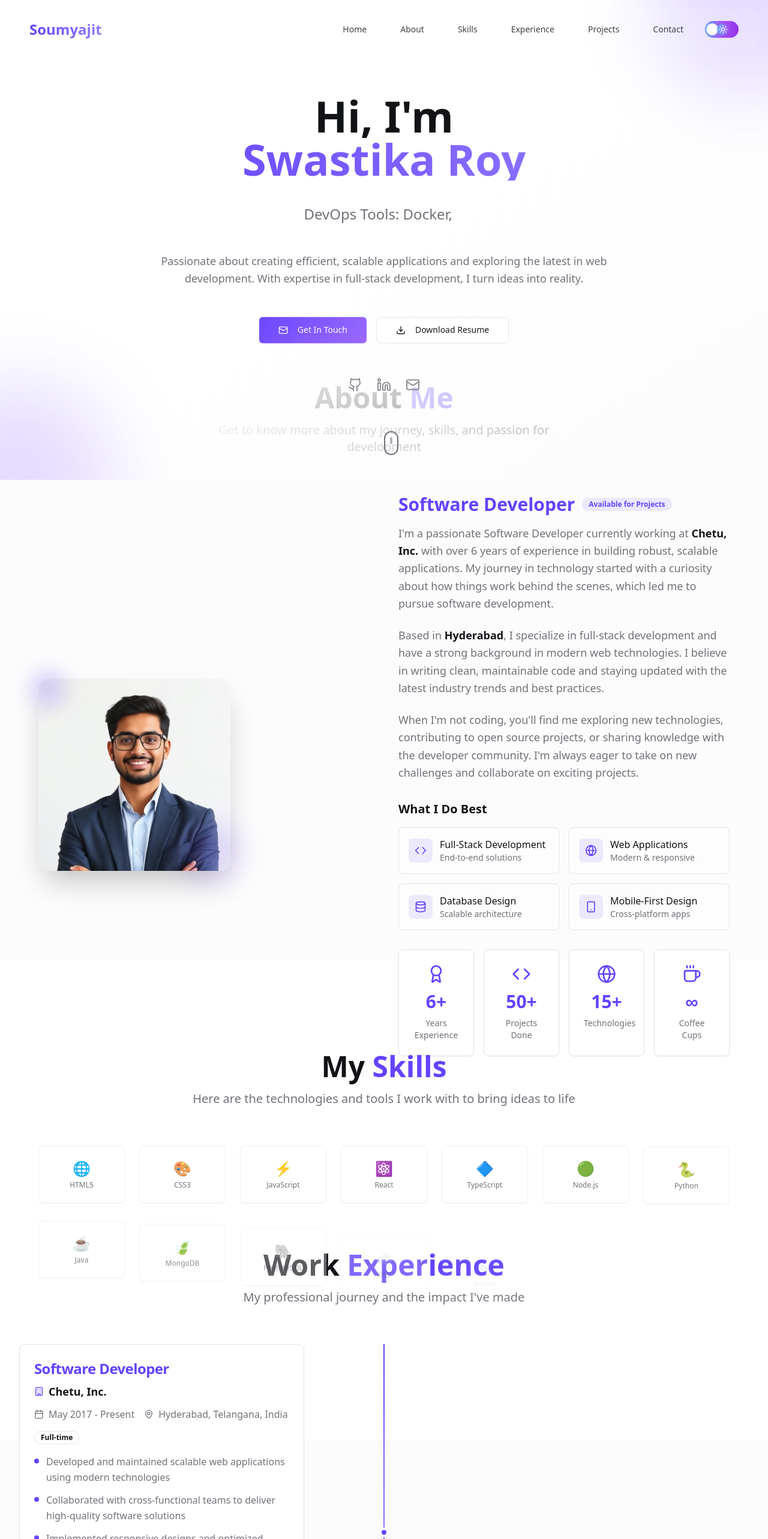
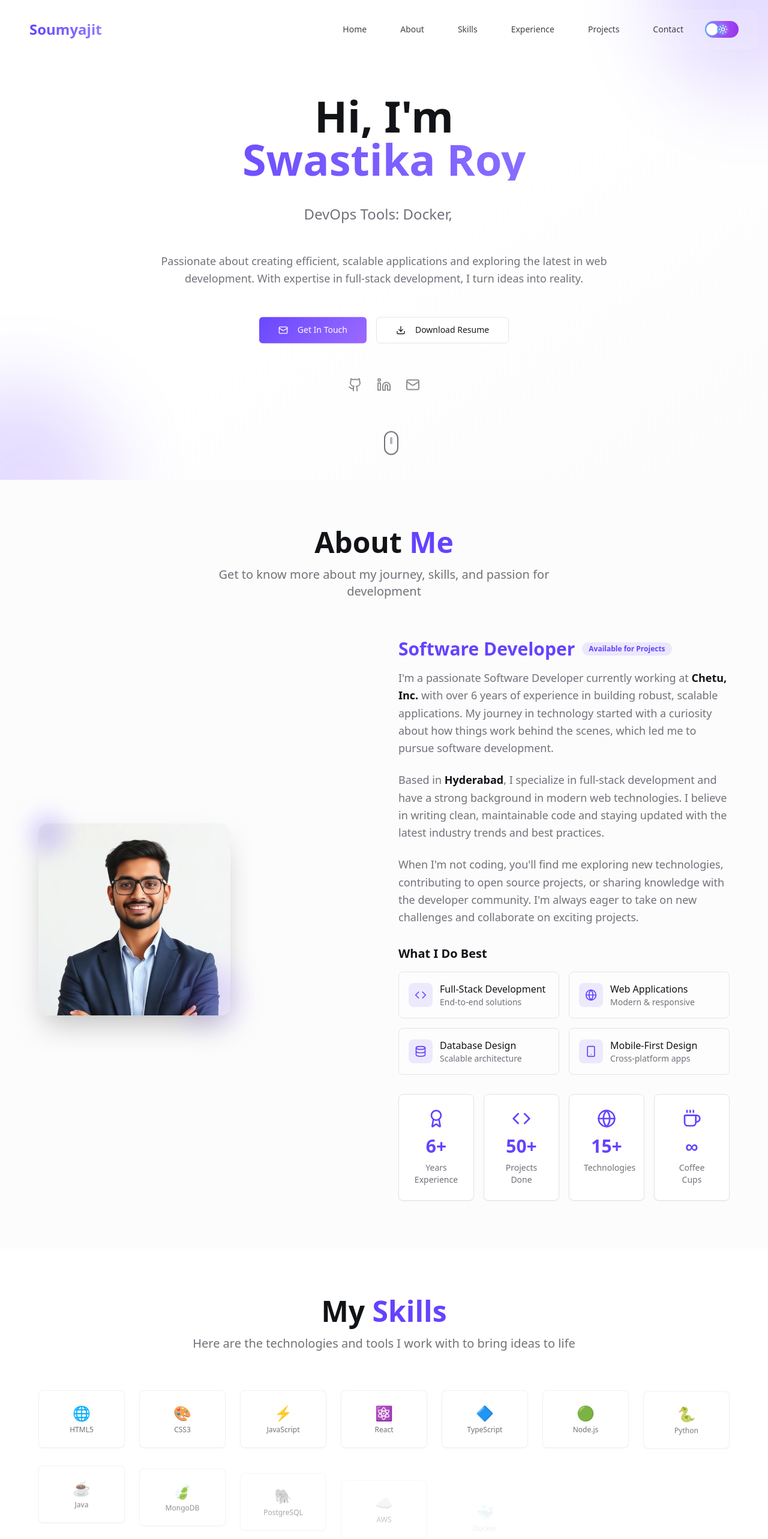
Before and after one commit to rswastika248/soumyajit-portfolio-refresh, a React (Vite) app: page / in a window 1280 px wide. Shown: the top 2566 px of the page at 60% size. Built offline with nearby package versions, Linux system fonts and the light colour scheme.

Commit message:
Reverted to commit 433b24c0026d1fd33cdff9db1bd5c640245e097b

```diff
--- a/src/components/About.tsx
+++ b/src/components/About.tsx
@@ -6,7 +6,7 @@ import AnimatedSection from '@/components/AnimatedSection';
 
 const About = () => {
   return (
-    <section id="about" className="h-screen flex items-center bg-secondary/30">
+    <section id="about" className="py-20 bg-secondary/30">
       <div className="container mx-auto px-4 sm:px-6 lg:px-8">
         <AnimatedSection className="text-center mb-16">
           <h2 className="text-4xl md:text-5xl font-bold mb-4">
--- a/src/components/Contact.tsx
+++ b/src/components/Contact.tsx
@@ -52,7 +52,7 @@ const Contact = () => {
   };
 
   return (
-    <section id="contact" className="h-screen flex items-center bg-secondary/30">
+    <section id="contact" className="py-20 bg-secondary/30">
       <div className="container mx-auto px-4 sm:px-6 lg:px-8">
         <div className="text-center mb-16">
           <h2 className="text-4xl md:text-5xl font-bold mb-4">
--- a/src/components/Experience.tsx
+++ b/src/components/Experience.tsx
@@ -38,7 +38,7 @@ const Experience = () => {
   ];
 
   return (
-    <section id="experience" className="h-screen flex items-center bg-secondary/30">
+    <section id="experience" className="py-20 bg-secondary/30">
       <div className="container mx-auto px-4 sm:px-6 lg:px-8">
         <AnimatedSection>
           <div className="text-center mb-16">
--- a/src/components/Hero.tsx
+++ b/src/components/Hero.tsx
@@ -12,7 +12,7 @@ const Hero = () => {
   };
 
   return (
-    <section id="home" className="h-screen flex items-center justify-center bg-gradient-to-br from-background via-background to-secondary/30 relative overflow-hidden">
+    <section id="home" className="min-h-screen flex items-center justify-center bg-gradient-to-br from-background via-background to-secondary/30 relative overflow-hidden">
       {/* Background decoration */}
       <div className="absolute inset-0 overflow-hidden">
         <div className="absolute -top-40 -right-32 w-80 h-80 rounded-full hero-gradient opacity-20 blur-3xl"></div>
--- a/src/components/Projects.tsx
+++ b/src/components/Projects.tsx
@@ -69,7 +69,7 @@ const Projects = () => {
   ];
 
   return (
-    <section id="projects" className="h-screen flex items-center bg-background relative overflow-hidden">
+    <section id="projects" className="py-20 bg-background relative overflow-hidden">
       {/* Background Elements */}
       <div className="absolute inset-0 bg-[radial-gradient(ellipse_at_top_left,_var(--primary)_0%,_transparent_50%)] opacity-5"></div>
 
--- a/src/components/Skills.tsx
+++ b/src/components/Skills.tsx
@@ -28,7 +28,7 @@ const Skills = () => {
   ];
 
   return (
-    <section id="skills" className="h-screen flex items-center bg-background">
+    <section id="skills" className="py-20 bg-background">
       <div className="container mx-auto px-4 sm:px-6 lg:px-8">
         <AnimatedSection className="text-center mb-16">
           <h2 className="text-4xl md:text-5xl font-bold mb-4">
```
